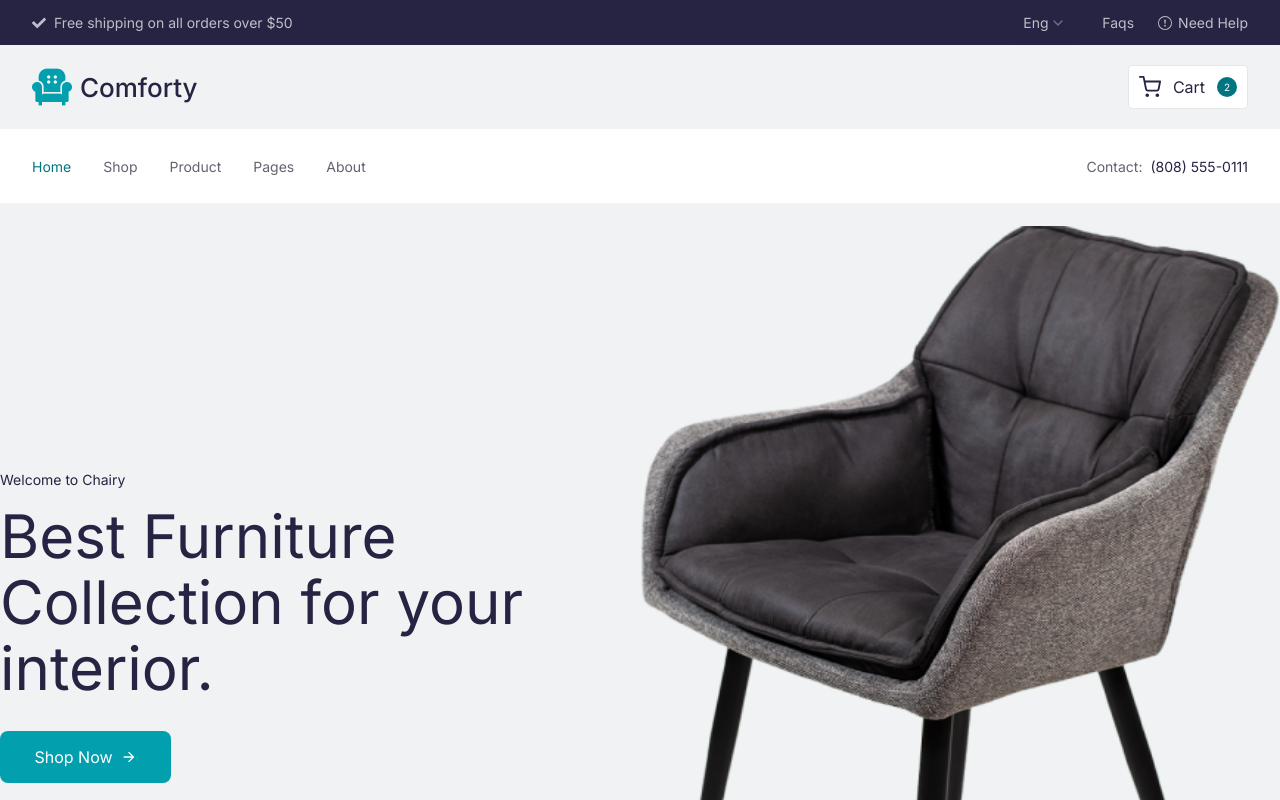
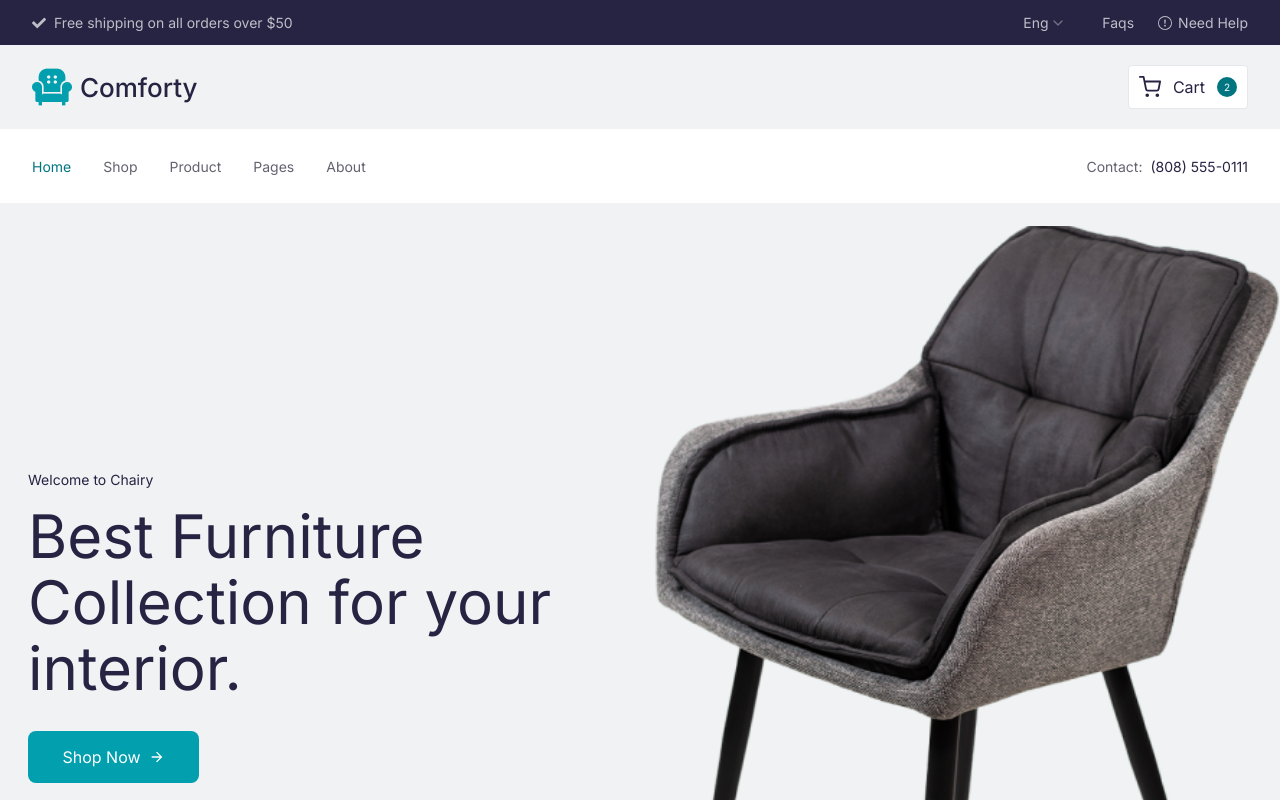
Before and after one commit to UmmeHabiba1312/Figma-Hackathon, a Next.js app: page / in a window 1280 px wide. Shown: the top 800 px of the page. Built offline with nearby package versions, Linux system fonts and the light colour scheme.

Commit message:
first comment

```diff
--- a/src/components/Hero.tsx
+++ b/src/components/Hero.tsx
@@ -9,7 +9,7 @@ const Hero = () => {
     <main className='h-auto lg:h-[850px] w-full mx-auto max-w-screen-2xl bg-[#f0f2f3] flex flex-col lg:flex-row items-center px-4 sm:px-10 lg:px-0'>
 
       {/* Left Section */}
-      <div className='flex-1 flex flex-col justify-center text-center lg:text-left mt-3 lg:mt-0'>
+      <div className='flex-1 flex flex-col justify-center text-center lg:text-left mt-3 lg:mt-0 lg:pl-7'>
         <h4 className={`${inter.className} text-[14px] leading-[14px] text-[#272343]`}>
           Welcome to Chairy
         </h4>
```
